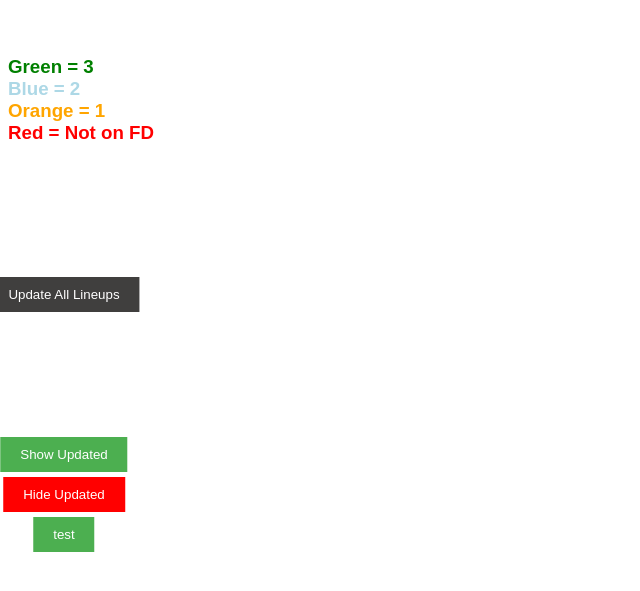
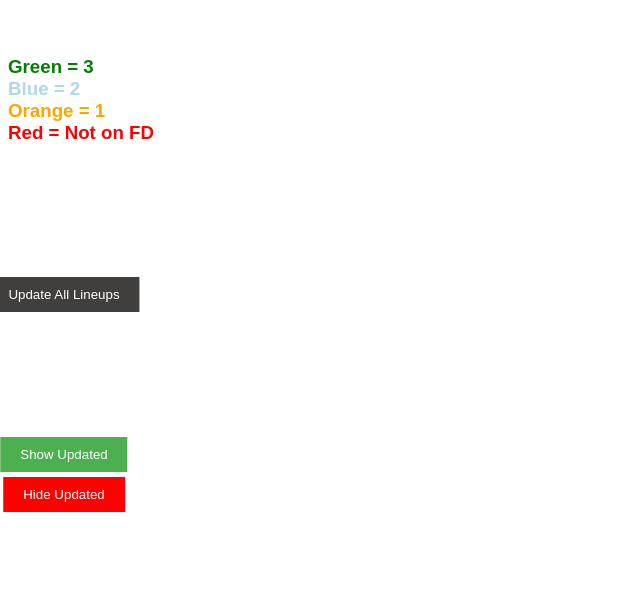
Before and after one commit to CoachRichbart/batter-up, a website: page index.html in a window 1280 px wide. Shown: the part 123-714 px from the top of the page, without its empty margins (0-640 px from the left). Drawn offline with Linux system fonts and the light colour scheme; no server answers.

Commit message:
hiding test

```diff
--- a/index.html
+++ b/index.html
@@ -108,7 +108,7 @@
 
     <button id="hideButton" onclick="hideUpdatedLineups()">Hide Updated</button></br>
     <button id="showButton" onclick="showUpdatedLineups()">Show Updated</button></br>
-    <button id="start" onclick="startTimer()">test</button></br>
+    <!-- <button id="start" onclick="startTimer()">test</button></br> -->
 
     <h3 id="key">
         <font color="green">Green = 3</br></font>
```
